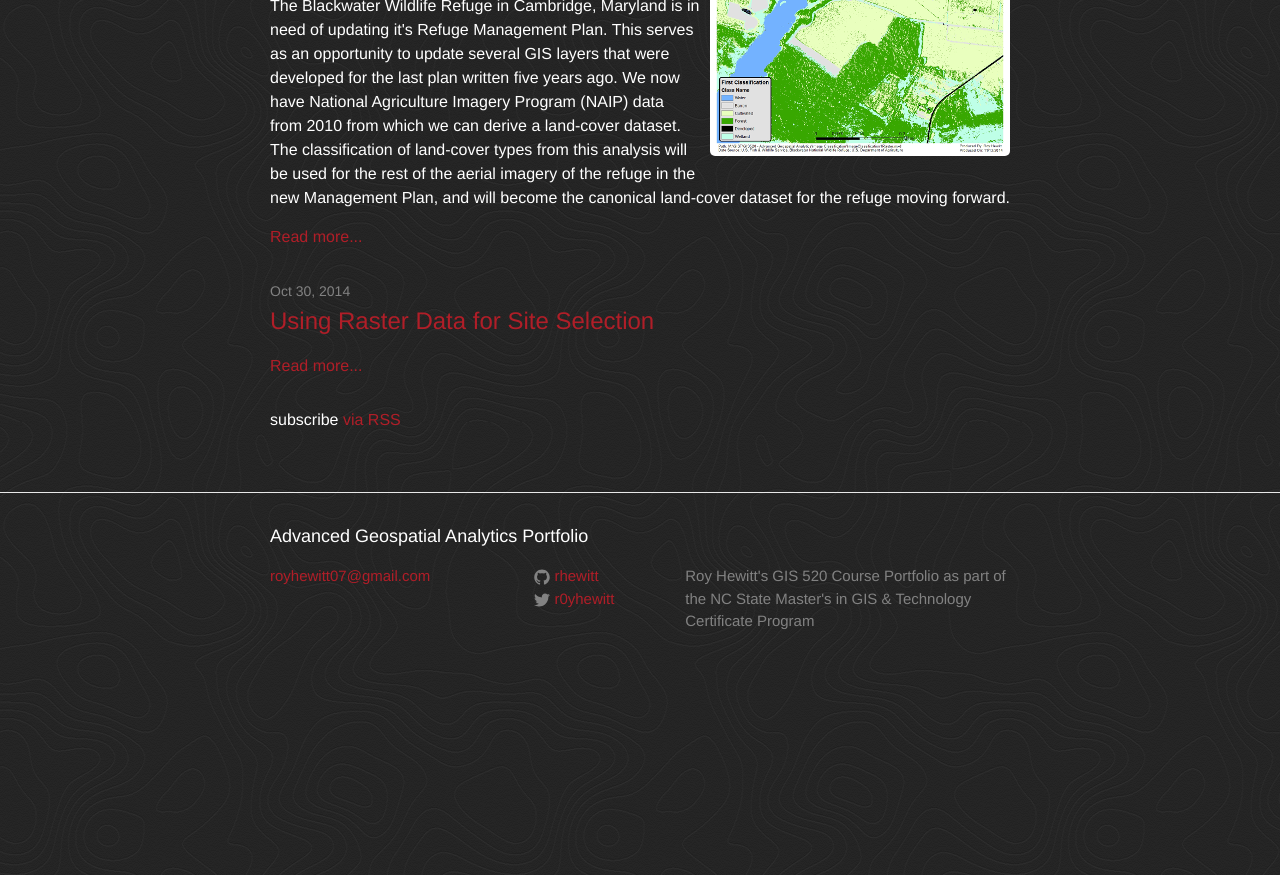
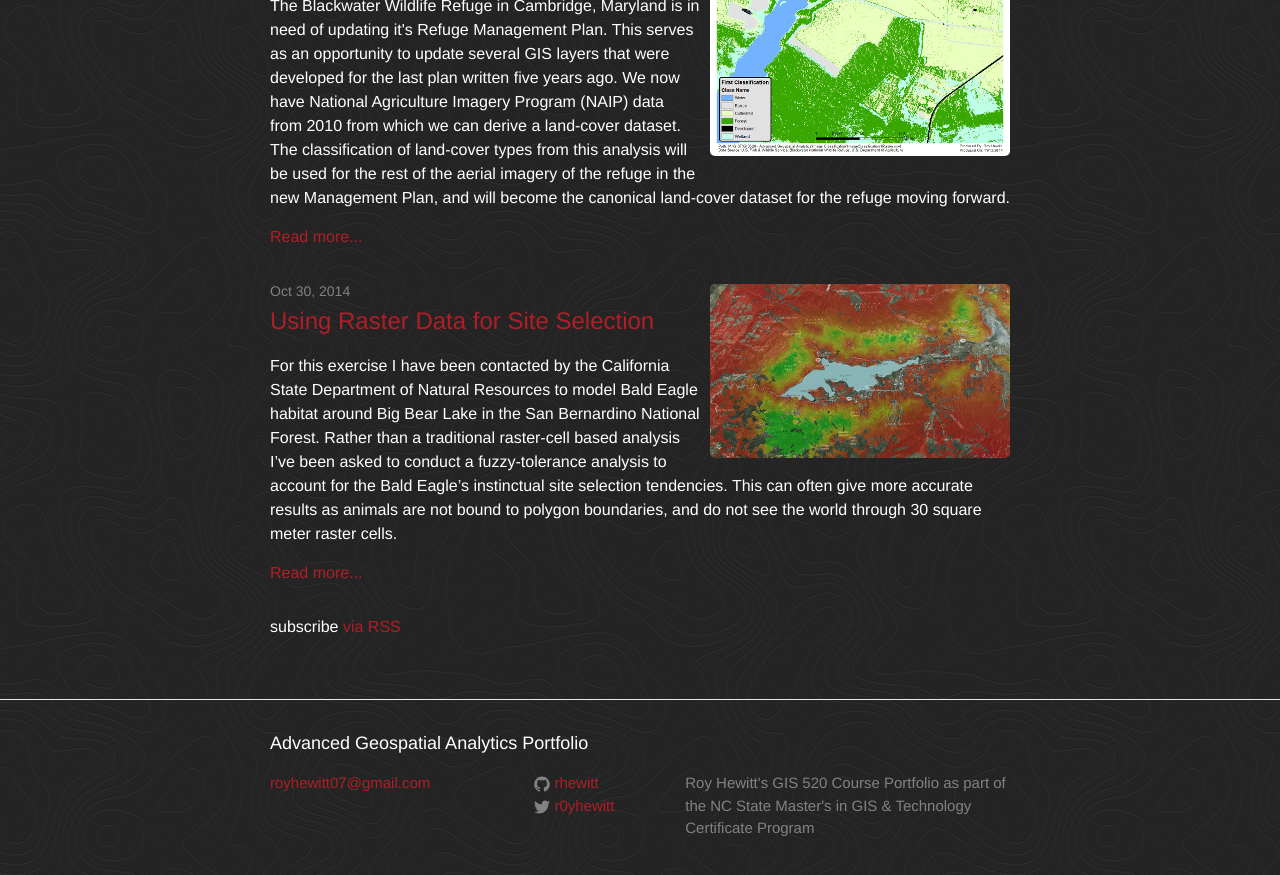
Before and after one commit to rhewitt22/advanced-spatial-analysis, a Jekyll site: the page built from raster-data.html, in a window 1280 px wide and 900 px high, scrolled down 576 px. Shown: the top 875 px of the window. Built offline with Jekyll 4.4.1, drawn with Linux system fonts in a browser that asks for light colours; before the commit the page ends 1269 px from its top, so only the background shows below that.

Commit message:
added excerpt

```diff
--- a/_posts/2014-10-30-using-raster-data-for-site-selection.md
+++ b/_posts/2014-10-30-using-raster-data-for-site-selection.md
@@ -3,7 +3,9 @@ title: "Using Raster Data for Site Selection"
 layout: default
 
 topic: "Geospatial Analytics with Raster Data"
-excerpt: ""
+thumbnail: fuzzy-final
+
+excerpt: "For this exercise I have been contacted by the California State Department of Natural Resources to model Bald Eagle habitat around Big Bear Lake in the San Bernardino National Forest. Rather than a traditional raster-cell based analysis I’ve been asked to conduct a fuzzy-tolerance analysis to account for the Bald Eagle’s instinctual site selection tendencies. This can often give more accurate results as animals are not bound to polygon boundaries, and do not see the world through 30 square meter raster cells."
 ---
 
 {% include topic-header.html %}
```
Also changed, not shown: img/thumbnails/fuzzy-final-thumb.png (added).
